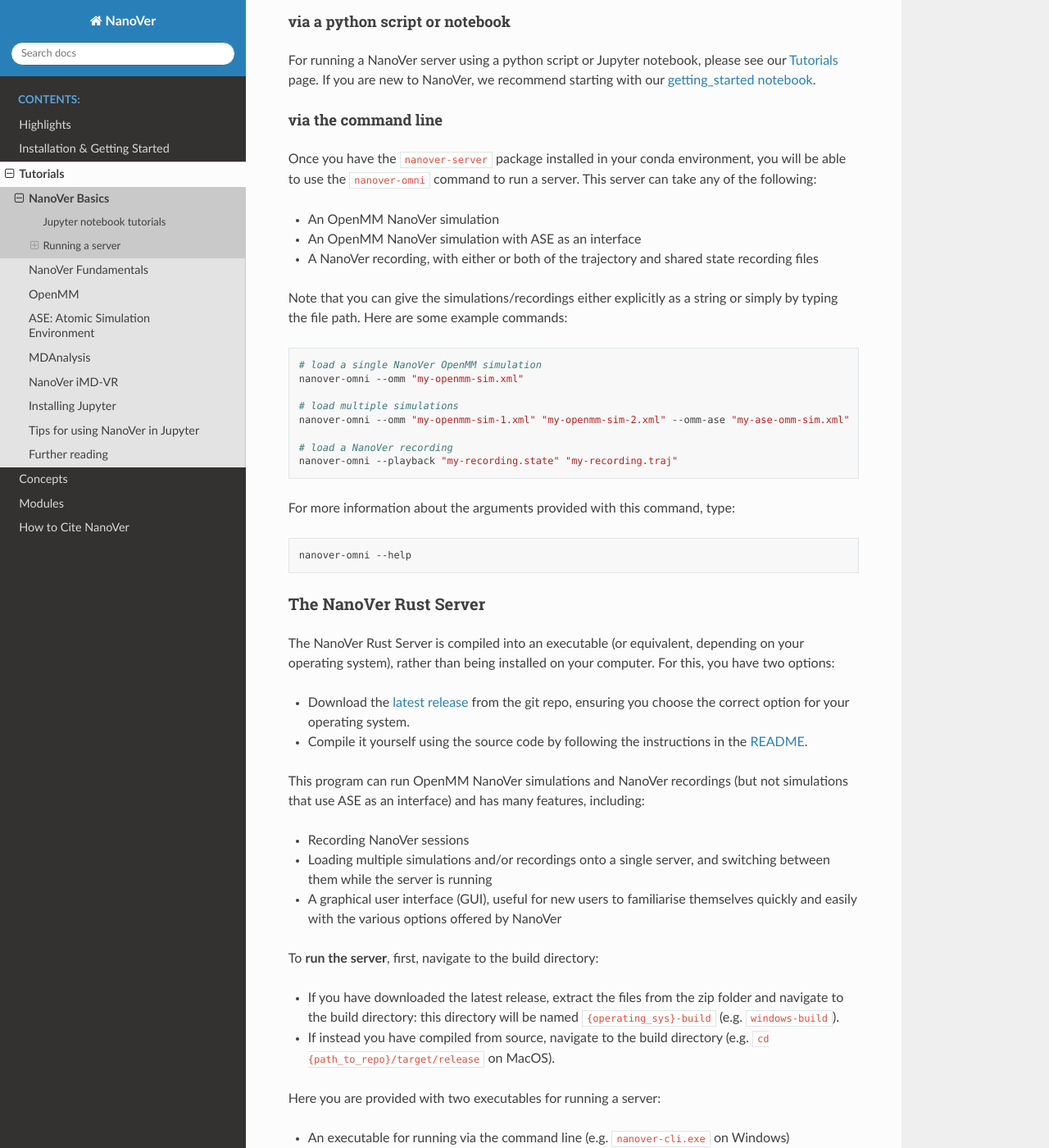
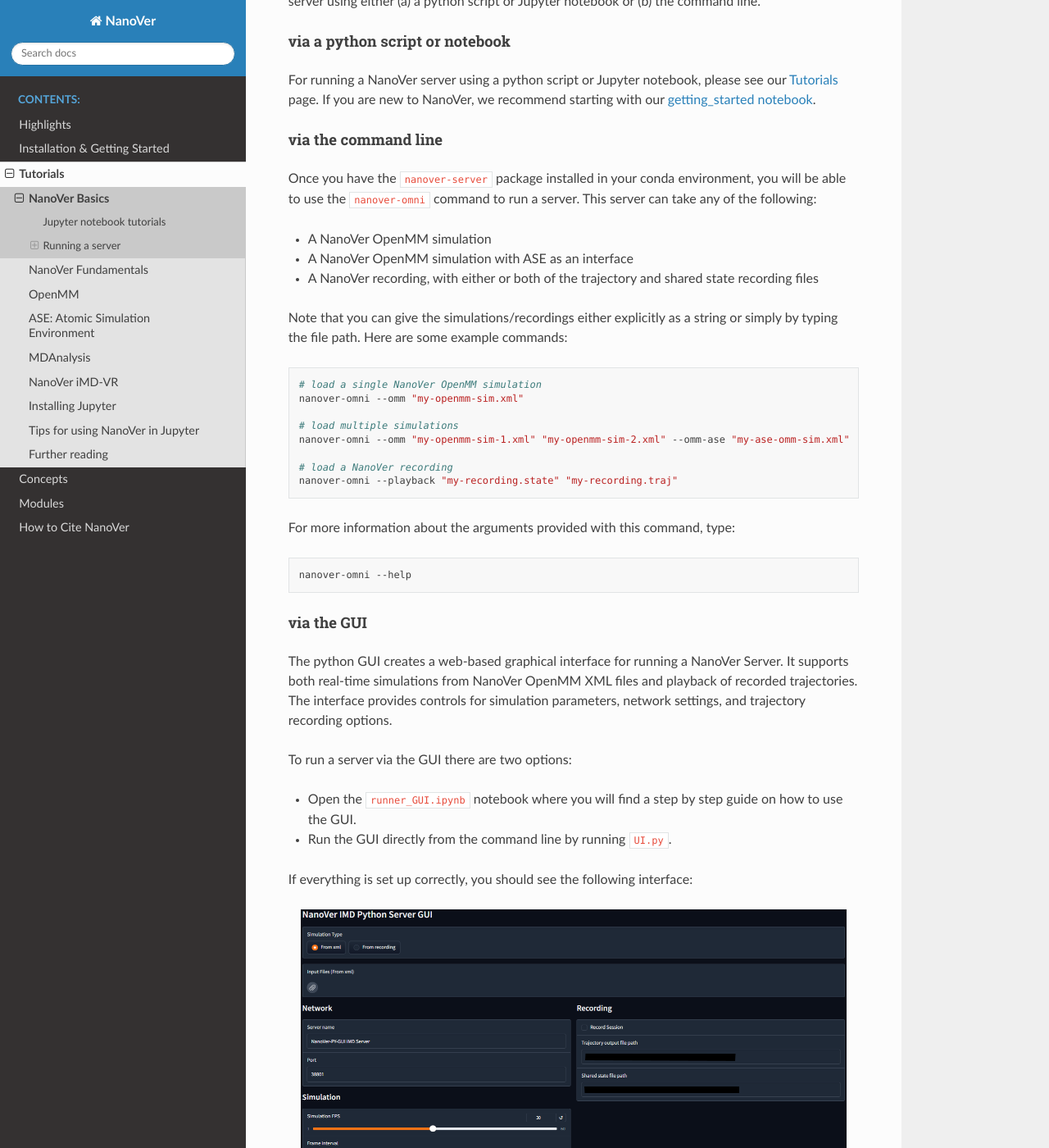
Before and after one commit to IRL2/nanover-docs, a Sphinx documentation site: the page built from source/tutorials/basics.rst, in a window 1280 px wide and 1400 px high, scrolled down 1256 px. Shown: the whole window at 82% size. Built offline with Sphinx 7.4.7 and the Read the Docs theme 3.1.0, drawn with Linux system fonts in a browser that asks for light colours; pages that are not in the unit, such as notebooks, are missing from menus; the version number could not be read and is left out; some of the changed text lies outside the part shown.

Commit message:
added running a server via py GUI in basics page (#146)
* added running a server via py GUI in basics page

* fixed formatting and added definition of runner_GUI notebook

* Add space after screenshot of GUI

* Swap order of OpenMM and NanoVer on page

* Minor formatting

---------

Co-authored-by: Harry Stroud <harry.stroud@usc.es>

```diff
--- a/source/tutorials/basics.rst
+++ b/source/tutorials/basics.rst
@@ -30,7 +30,7 @@ of the GitHub repository:
   to record and replay iMD simulations.
 * `nanover_nglview`: A notebook that assumes a server is already running, and visualises it
   with `NGLView <https://github.com/arose/nglview>`_.
-
+* `runner_GUI`: A notebook that demonstrates how to use the NanoVer GUI to run a server.
 
 .. _basicsrunningaserver:
 
@@ -66,8 +66,8 @@ Once you have the ``nanover-server`` package installed in your conda environment
 ``nanover-omni`` command to run a server.
 This server can take any of the following:
 
-* An OpenMM NanoVer simulation
-* An OpenMM NanoVer simulation with ASE as an interface
+* A NanoVer OpenMM simulation
+* A NanoVer OpenMM simulation with ASE as an interface
 * A NanoVer recording, with either or both of the trajectory and shared state recording files
 
 Note that you can give the simulations/recordings either explicitly as a string
@@ -91,6 +91,25 @@ For more information about the arguments provided with this command, type:
 
     nanover-omni --help
 
+via the GUI
+###########
+
+The python GUI creates a web-based graphical interface for running a NanoVer Server.
+It supports both real-time simulations from NanoVer OpenMM XML files and playback of recorded trajectories.
+The interface provides controls for simulation parameters, network settings, and trajectory recording options.
+
+To run a server via the GUI there are two options:
+
+* Open the ``runner_GUI.ipynb`` notebook where you will find a step by step guide on how to use the GUI.
+* Run the GUI directly from the command line by running ``UI.py``.
+
+If everything is set up correctly, you should see the following interface:
+
+.. image:: /_static/GUI-py.png
+    :align: center
+    :scale: 50%
+
+\
 
 The NanoVer Rust Server
 ~~~~~~~~~~~~~~~~~~~~~~~
@@ -103,7 +122,7 @@ installed on your computer. For this, you have two options:
 * Compile it yourself using the source code by following the instructions in the
   `README <https://github.com/IRL2/nanover-server-rs>`_.
 
-This program can run OpenMM NanoVer simulations and NanoVer recordings (but not simulations that use ASE as
+This program can run NanoVer OpenMM simulations and NanoVer recordings (but not simulations that use ASE as
 an interface) and has many features, including:
 
 * Recording NanoVer sessions
@@ -188,7 +207,7 @@ To run the server via the GUI, open the ``nanover-gui`` executable (or run it vi
 |
 
 Simply click ``Run demonstration input!`` to run a demo simulation. Alternatively, click ``+OpenMM`` and select your
-own OpenMM NanoVer simulation file, then click ``Run!`` to start the server. You can also add NanoVer recordings by
+own NanoVer OpenMM XML file, then click ``Run!`` to start the server. You can also add NanoVer recordings by
 clicking ``+Recording`` and selecting your trajectory (.traj) and shared state (.state) files.
 
 Please click on the headings to open up menus to customise your server further: ``Verbosity``, ``Network``,
```
Also changed, not shown: source/_static/GUI-py.png (added).
